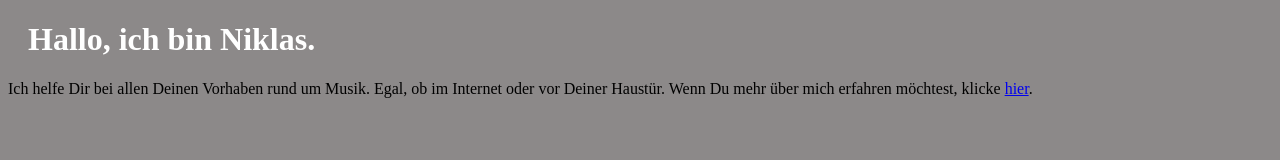
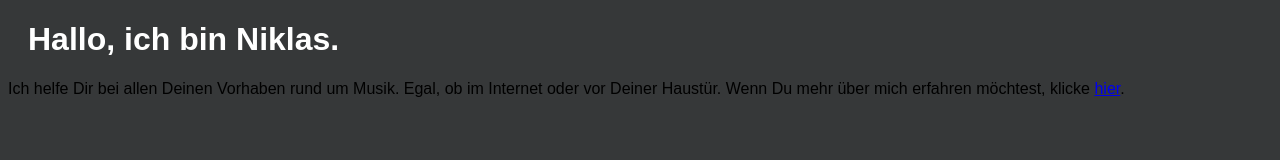
Before and after one commit to niklasrudolph/niklasrudolph.github.io, a plain HTML site: page index.html in a window 1280 px wide. Drawn offline with Linux system fonts and the light colour scheme.

Commit message:
Update style.css

```diff
--- a/style.css
+++ b/style.css
@@ -1,5 +1,6 @@
 body {
-  background-color: #8c8989;
+  background-color: #363839;
+  font-family: 'Montserrat', sans-serif;
 }
 
 h1 {
```
